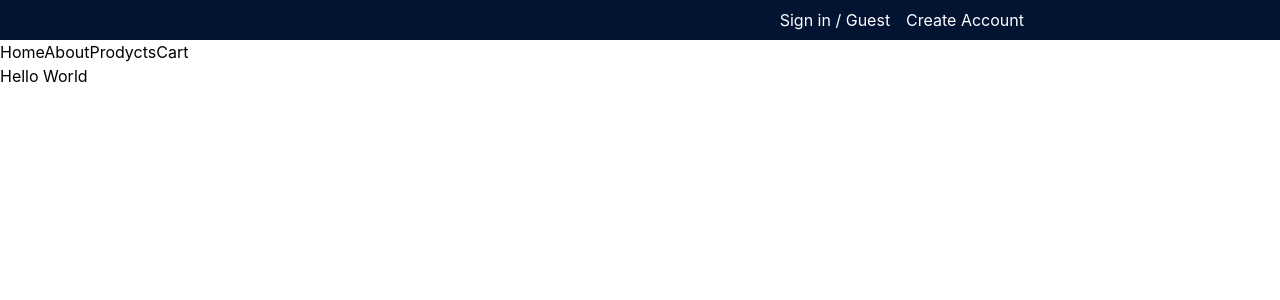
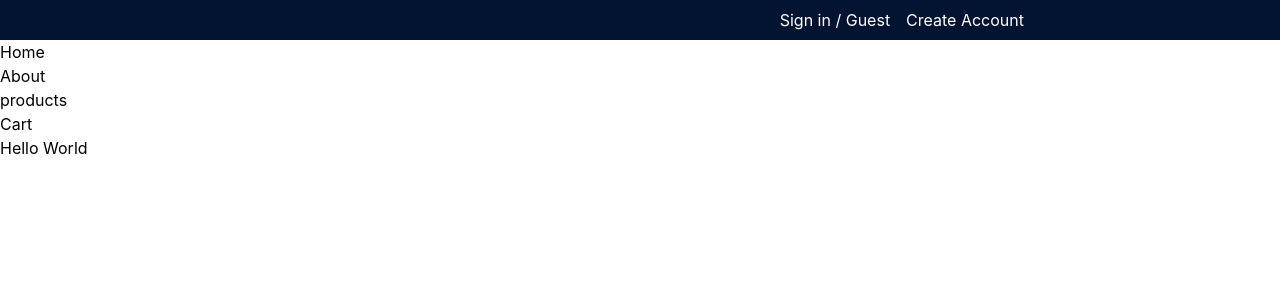
Before and after one commit to Ameer2000Mzori/ShopSprint, a React (Create React App) app in the folder frontend/: page / in a window 1280 px wide. Shown: the top 300 px of the page. Built offline with nearby package versions, Linux system fonts and the light colour scheme.

Commit message:
fixed navbar

```diff
--- a/frontend/src/App.js
+++ b/frontend/src/App.js
@@ -12,6 +12,7 @@ function App() {
       <Routes>
         <Route path="*" element={<NotFoundPage />} />
         <Route path="/" element={<Home />} />
+        <Route path="/home" element={<Home />} />
       </Routes>
     </Router>
   )
--- a/frontend/src/components/Navbar.js
+++ b/frontend/src/components/Navbar.js
@@ -5,8 +5,14 @@ const Navbar = () => {
       <ul>
         <li>
           <Link to="/home">Home</Link>
+        </li>
+        <li>
           <Link to="/about">About</Link>
-          <Link to="/products">Prodycts</Link>
+        </li>
+        <li>
+          <Link to="/products">products</Link>
+        </li>
+        <li>
           <Link to="/cart">Cart</Link>
         </li>
       </ul>
```
